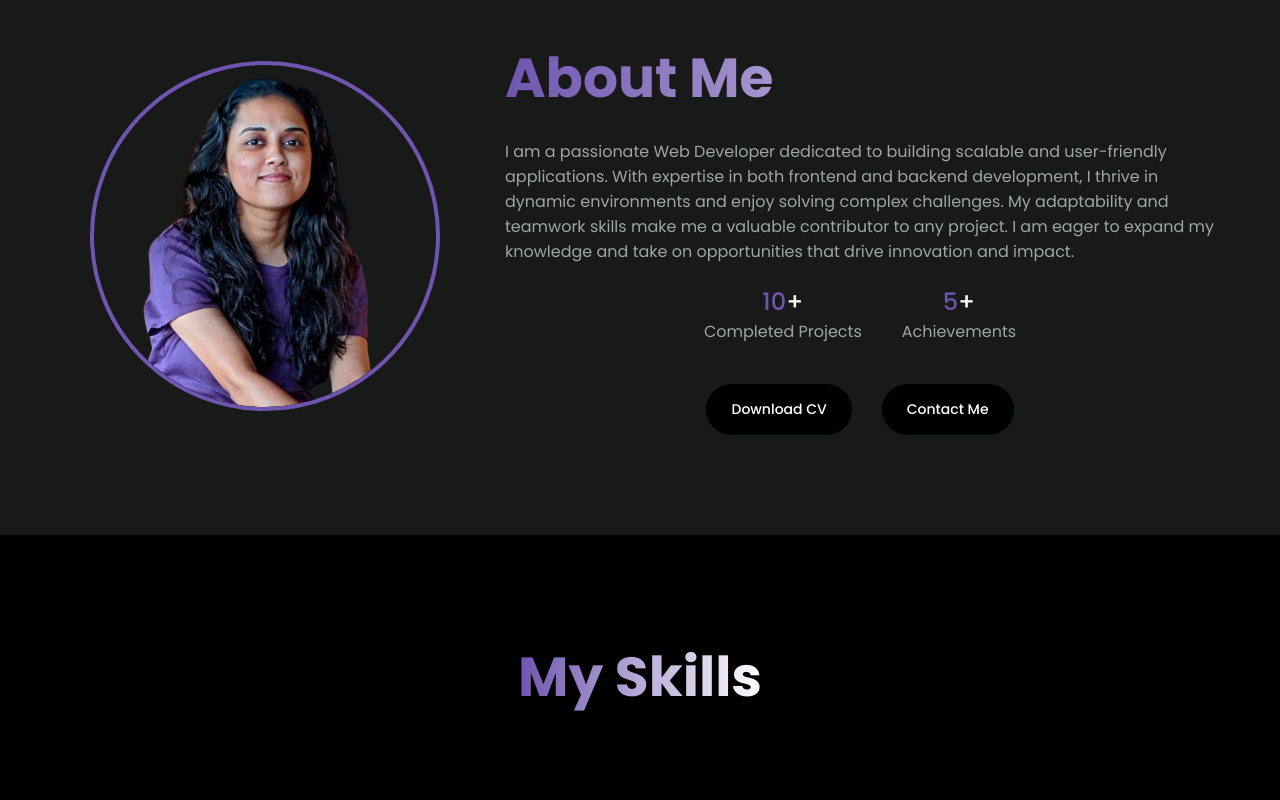
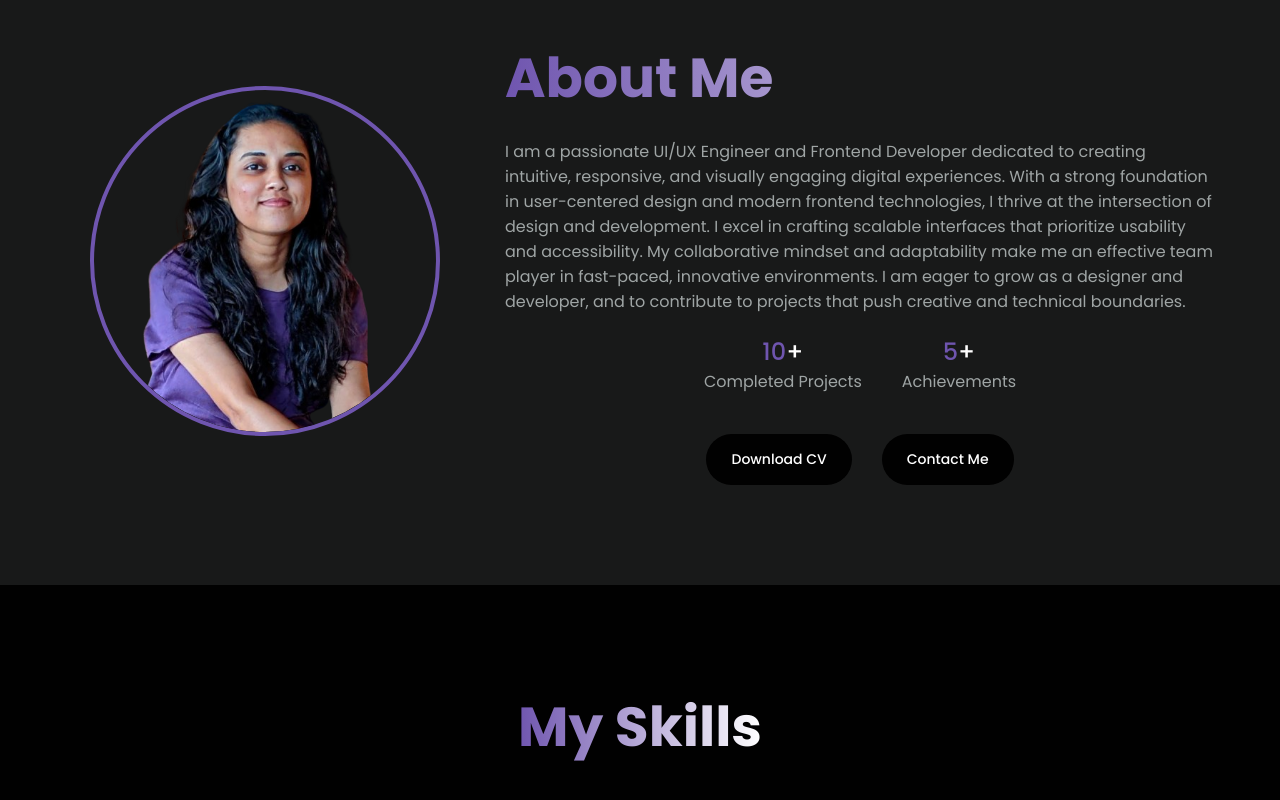
Before and after one commit to madhushikadissanayake/My-Portfolio, a React (Create React App) app: page / in a window 1280 px wide. Shown: the part 1024-1824 px from the top of the page. Built offline with nearby package versions, Linux system fonts and the light colour scheme.

Commit message:
added new changes

```diff
--- a/src/components/About/index.jsx
+++ b/src/components/About/index.jsx
@@ -15,11 +15,14 @@ const About = () => {
                 <div className="section_header">
                     <h2 className="primary_title">About Me</h2>
                     <p className="text_muted description">
-                    I am a passionate Web Developer dedicated to building scalable and user-friendly applications.
-                    With expertise in both frontend and backend development, I thrive in dynamic environments and enjoy
-                    solving complex challenges. My adaptability and teamwork skills make me a valuable contributor to
-                    any project. I am eager to expand my knowledge and take on opportunities that drive innovation
-                    and impact.
+                    I am a passionate UI/UX Engineer and Frontend Developer dedicated to creating intuitive,
+                    responsive, and visually engaging digital experiences. With a strong foundation in
+                    user-centered design and modern frontend technologies, I thrive at the intersection
+                    of design and development. I excel in crafting scalable interfaces that prioritize
+                    usability and accessibility. My collaborative mindset and adaptability make me an
+                    effective team player in fast-paced, innovative environments. I am eager to grow
+                    as a designer and developer, and to contribute to projects that push creative and
+                    technical boundaries.
                     </p>
                     <div className="metrics_container">
                         <div className="metric">
```
